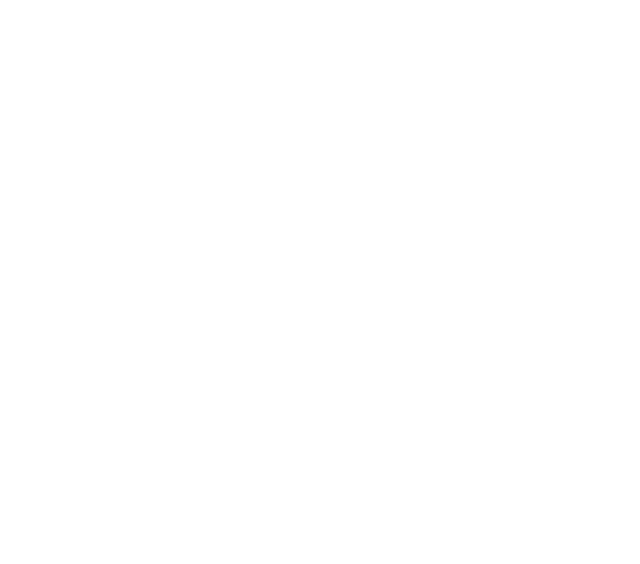
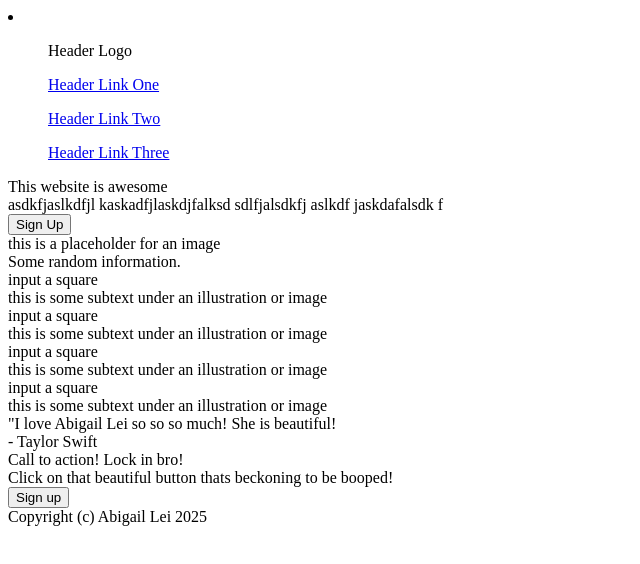
Before and after one commit to crabbyabby/landing-page, a plain HTML site: page index.html in a window 1280 px wide. Shown: the whole page, without its empty margins (0-640 px from the left). Drawn offline with Linux system fonts and the light colour scheme.

Commit message:
HTML type 1 finished, added beginning css

```diff
--- a/index.html
+++ b/index.html
@@ -1,8 +1,77 @@
-<html>
-    <head>
+<!DOCTYPE html>
+    <html lang="en">
+        <head>
+            <meta charset="UTF-8">
+            <meta http-equiv="X-UA-Compatible" content="IE=edge">
+            <meta name="viewport" content="width=device-width, initial-scale=1.0">
+            <title>Landing Page</title>
+            <link rel="stylesheet" href="style.css">
+            <link rel="preconnect" href="https://fonts.googleapis.com">
+<link rel="preconnect" href="https://fonts.gstatic.com" crossorigin>
+<link href="https://fonts.googleapis.com/css2?family=Roboto:ital,wght@0,100..900;1,100..900&display=swap" rel="stylesheet">
+        </head>
+        <body>
+            <div class = "header">
+                <li>
+                    <ul class = "logo">Header Logo</ul>
+                    <ul><a href = "#">Header Link One</a></ul>
+                    <ul><a href = "#">Header Link Two</a></ul>
+                    <ul><a href = "#">Header Link Three</a></ul>
+                </li>
+            </div>
+            <div class = "section1">
+                <div class = "title_left">
+                    <div class = "title">This website is awesome</div>
+                    <div class = "text"> asdkfjaslkdfjl kaskadfjlaskdjfalksd sdlfjalsdkfj aslkdf jaskdafalsdk f</div>
+                    <button>Sign Up</button>
+                </div>
 
-    </head>
-    <body>
+                <div class = "title_right">
+                    <div class = "image"> this is a placeholder for an image</div>
+                </div>
+            </div>
 
-    </body>
+
+            <div class = "section2">
+                <div class = "title2">Some random information.</div>
+                <div class = "info_container">
+                    <div class = "info">
+                        <div>input a square</div>
+                        <div class = "info_text">this is some subtext under an illustration or image</div>
+                    </div>
+                    <div class = "info">
+                        <div>input a square</div>
+                        <div class = "info_text">this is some subtext under an illustration or image</div>
+                    </div>
+                    <div class = "info">
+                        <div>input a square</div>
+                        <div class = "info_text">this is some subtext under an illustration or image</div>
+                    </div>
+                    <div class = "info">
+                        <div>input a square</div>
+                        <div class = "info_text">this is some subtext under an illustration or image</div>
+                    </div>
+                </div>
+            </div>
+
+            <div class = "section3">
+                <div class = "quote">"I love Abigail Lei so so so much! She is beautiful!</div>
+                <div class = "thequotee">- Taylor Swift</div>
+            </div>
+
+            <div class = "section4">
+                <div class = "left4">
+                    <div class = "title4">Call to action! Lock in bro!</div>
+                    <div class = "text4">Click on that beautiful button thats beckoning to be booped!</div>
+                </div>
+                <div class = "right4">
+                    <button>Sign up</button>
+                </div>
+            </div>
+
+            <div class = "footer">
+                <div class = "last">Copyright (c) Abigail Lei 2025</div>
+            </div>
+
+        </body>
 </html>
--- /dev/null
+++ b/style.css
@@ -0,0 +1,4 @@
+.body{
+    font-family: 'Roboto', sans-serif;
+    background-color: blue;
+}
```
